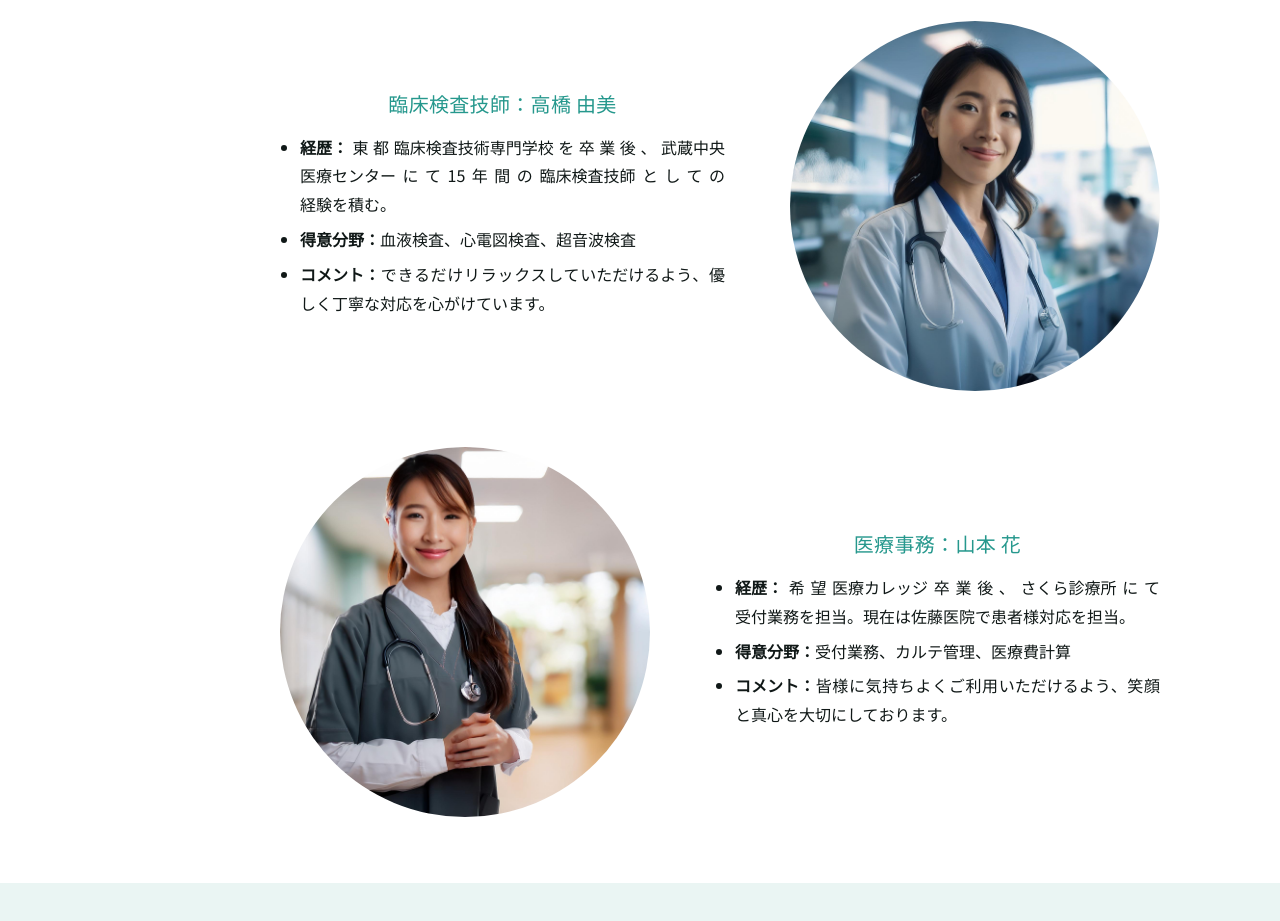
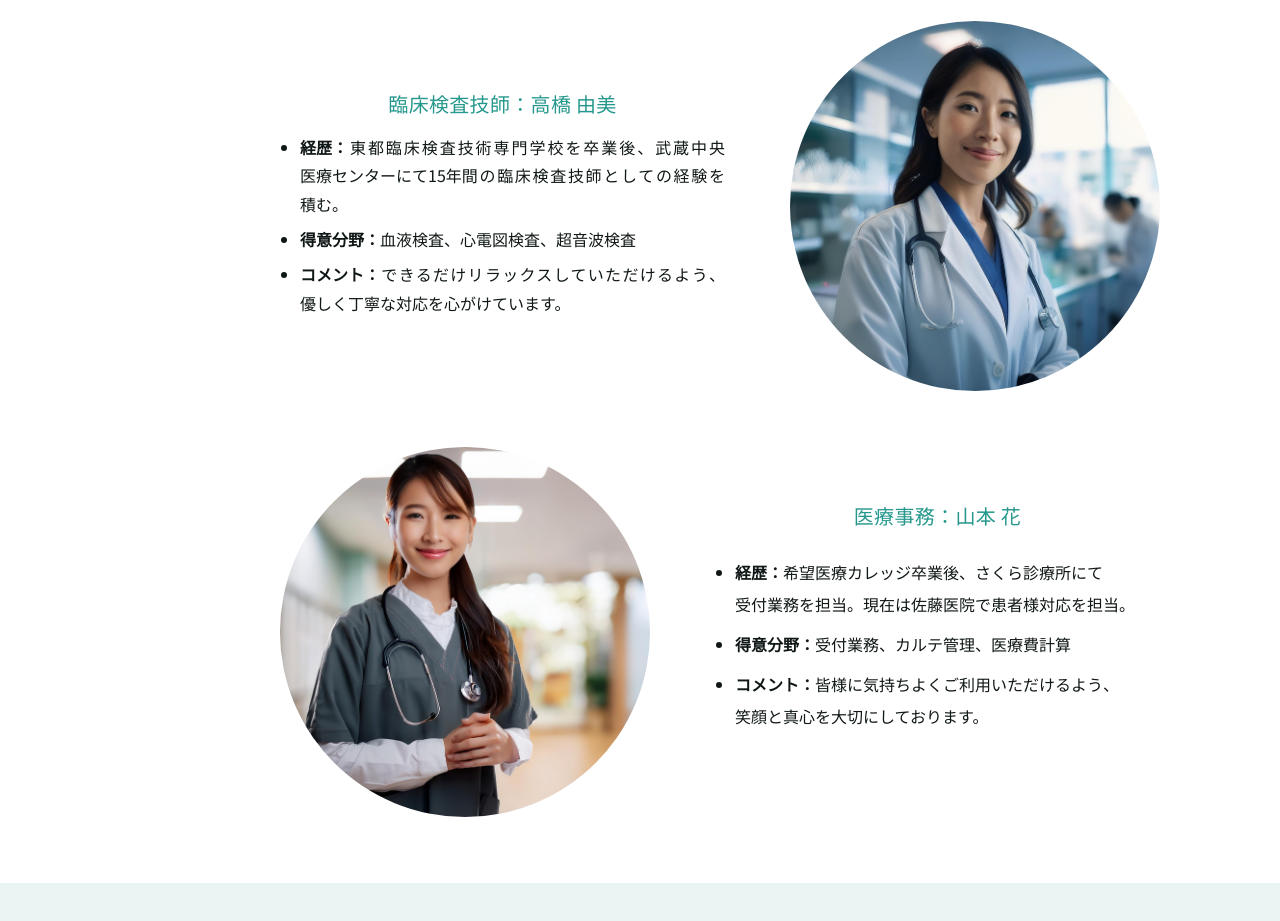
Before and after one commit to KEIJI3333/satouiin_waida, a plain HTML site: page index.html in a window 1280 px wide. Shown: the part 6120-7041 px from the top of the page. Drawn offline with Linux system fonts and the light colour scheme.

Commit message:
スタッフのコメント修正

```diff
--- a/css/style.css
+++ b/css/style.css
@@ -651,6 +651,29 @@ a { color: inherit; text-decoration: none; }
   display: inline-block;
   text-align: left;
 }
+.staff-section .staff-text-takahashi .staff-term,
+.staff-section .staff-text-yamamoto .staff-term {
+  display: inline-block;
+  white-space: nowrap;
+  text-align: left;
+  letter-spacing: normal;
+  word-spacing: normal;
+}
+.staff-section .staff-text-yamamoto {
+  line-height: 2;
+  transform: translateY(-12px);
+}
+.staff-section .staff-text-yamamoto h3 {
+  line-height: 1.6;
+  margin-bottom: 24px;
+}
+.staff-section .staff-text-yamamoto li {
+  margin: 8px 0;
+  text-align: left;
+  text-align-last: left;
+  letter-spacing: normal;
+  word-spacing: normal;
+}
 
 .access-section {
   height: auto;
--- a/index.html
+++ b/index.html
@@ -192,12 +192,12 @@
         </article>
 
         <article class="staff-row reverse">
-          <div class="staff-text">
+          <div class="staff-text staff-text-takahashi">
             <h3>臨床検査技師：高橋 由美</h3>
             <ul>
-              <li><strong>経歴：</strong>東都<span class="staff-phrase">臨床検査技術</span><span class="staff-phrase">専門学校</span>を卒業後、<span class="staff-phrase">武蔵中央</span><span class="staff-phrase">医療センター</span>にて15年間の<span class="staff-phrase">臨床検査技師</span>としての<span class="staff-phrase">経験を積む。</span></li>
-              <li><strong>得意分野：</strong><span class="staff-phrase">血液検査、</span><span class="staff-phrase">心電図検査、</span><span class="staff-phrase">超音波検査</span></li>
-              <li><strong>コメント：</strong>できるだけリラックスして<span class="staff-phrase">いただけるよう、</span>優しく丁寧な対応を<span class="staff-phrase">心がけて</span><span class="staff-phrase">います。</span></li>
+              <li><strong>経歴：</strong>東都臨床検査技術専門学校を卒業後、武蔵中央<span class="staff-term">医療センターにて15年間</span>の臨床検査技師としての経験を<span class="staff-term">積む。</span></li>
+              <li><strong>得意分野：</strong>血液検査、心電図検査、超音<span class="staff-term">波検査</span></li>
+              <li><strong>コメント：</strong>できるだけリラックスしていただけるよう、<span class="staff-term">優しく</span>丁寧な対応を心がけてい<span class="staff-term">ます。</span></li>
             </ul>
           </div>
           <img class="staff-photo-takahashi" src="./assets/staff-takahashi.jpg" alt="臨床検査技師 高橋由美">
@@ -205,12 +205,12 @@
 
         <article class="staff-row">
           <img class="staff-photo-yamamoto" src="./assets/staff-yamamoto.jpg" alt="医療事務 山本花">
-          <div class="staff-text">
+          <div class="staff-text staff-text-yamamoto">
             <h3>医療事務：山本 花</h3>
             <ul>
-              <li><strong>経歴：</strong>希望<span class="staff-phrase">医療カレッジ</span>卒業後、<span class="staff-phrase">さくら診療所</span>にて<span class="staff-phrase">受付業務</span>を担当。現在は<span class="staff-phrase">佐藤医院</span>で<span class="staff-phrase">患者様対応を担当。</span></li>
-              <li><strong>得意分野：</strong><span class="staff-phrase">受付業務、</span><span class="staff-phrase">カルテ管理、</span><span class="staff-phrase">医療費計算</span></li>
-              <li><strong>コメント：</strong>皆様に気持ちよくご利用<span class="staff-phrase">いただけるよう、</span>笑顔と<span class="staff-phrase">真心</span>を大切にして<span class="staff-phrase">おります。</span></li>
+              <li><strong>経歴：</strong>希望医療カレッジ卒業後、<span class="staff-term">さくら診療所</span>にて<span class="staff-term">受付業務を</span>担当。現在は佐藤医院で患者様対応を担当。</li>
+              <li><strong>得意分野：</strong>受付業務、カルテ管理、医療費計算</li>
+              <li><strong>コメント：</strong>皆様に気持ちよくご利用いただけるよう、<span class="staff-term">笑顔と</span><span class="staff-term">真心</span>を大切にしております。</li>
             </ul>
           </div>
         </article>
```
